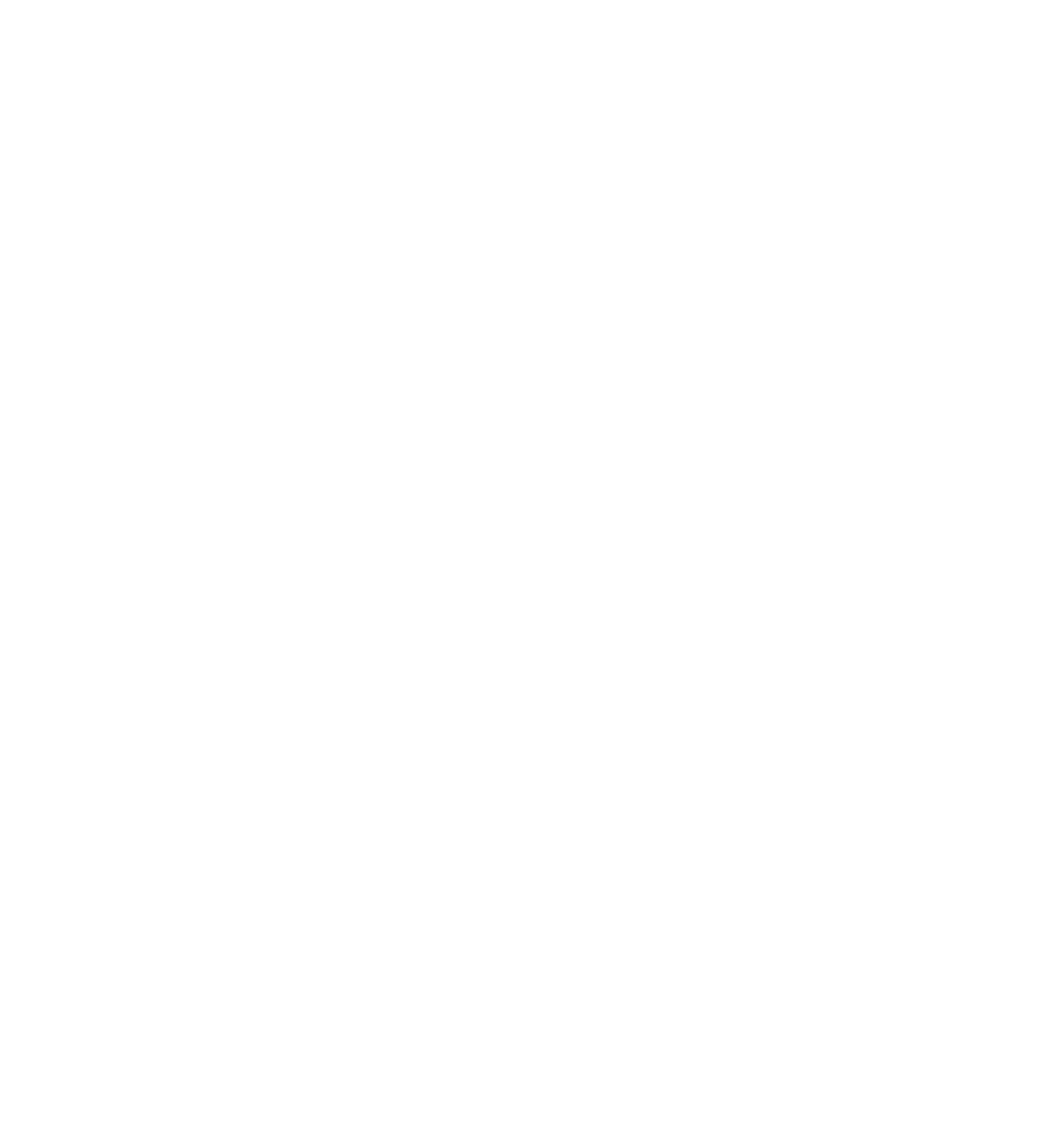
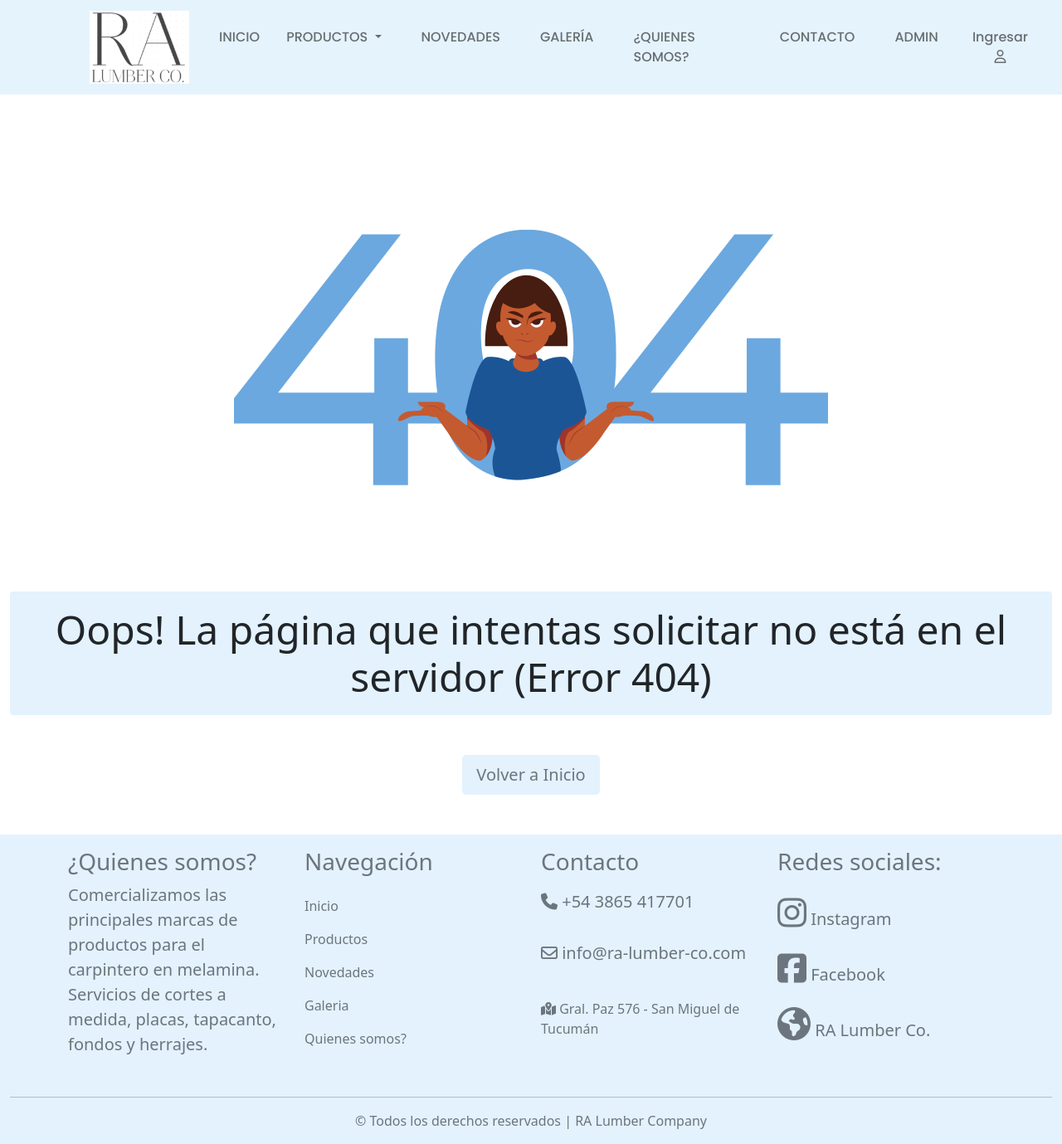
Before and after one commit to ignacioarroyo7/proyectoCRUD, a plain HTML site: page pages/error404.html in a window 1280 px wide. Shown: the whole page at 83% size. Before the commit the page ends 800 px from the top, so only its background shows below. Drawn offline with Linux system fonts and the light colour scheme; some packages are replaced by stand-ins of ours; a script that the page names is missing.

Commit message:
se realizo la estructura de la pagina error404

```diff
--- a/css/style.css
+++ b/css/style.css
@@ -18,7 +18,7 @@ main{
 }
 .font-nav{
     font-family: 'Poppins', sans-serif;
-    font-size: 18px;
+    font-size: 16px;
 }
 /*-------------------*/
 /*-------footer*/
--- a/pages/error404.html
+++ b/pages/error404.html
@@ -0,0 +1,211 @@
+<!DOCTYPE html>
+<html lang="es">
+<head>
+    <meta charset="UTF-8">
+    <meta http-equiv="X-UA-Compatible" content="IE=edge">
+    <meta name="viewport" content="width=device-width, initial-scale=1.0">
+    <meta name="description" content="Página web oficial de RA Lumber Company">
+    <meta name="keywords" content="RA,RA Lumber Company, Maderera RA,,Maderera Tucuman, Madera Tucuman, Melamina, Melamina Tucuman, Placas melamina">
+    <meta name="author" content="Arroyo Ignacio">
+    <link rel="stylesheet" href="../css/bootstrap.min.css">
+    <link rel="stylesheet" href="../css/style.css">
+
+    <link rel="preconnect" href="https://fonts.googleapis.com">
+<link rel="preconnect" href="https://fonts.gstatic.com" crossorigin>
+<link href="https://fonts.googleapis.com/css2?family=Poppins:wght@500&display=swap" rel="stylesheet">
+
+    <script src="//cdn.jsdelivr.net/npm/sweetalert2@11"></script>
+    <script src="https://kit.fontawesome.com/012f3cd5dc.js" crossorigin="anonymous"></script>
+    <title>Error 404 | RA Lumber Co.</title>
+</head>
+<body>
+    <header>
+        <nav class="navbar navbar-expand-lg navbar-light bg-nav-celeste">
+            <div class="container-fluid font-nav ms-xl-5">
+              <a class="navbar-brand ms-xl-5" href="../index.html">
+                  <img class="logo-nav" src="../images/logoRA-LumberCo.png" alt="logo RA Lumber Company">
+              </a>
+              <button class="navbar-toggler" type="button" data-bs-toggle="collapse" data-bs-target="#navbarNavDropdown" aria-controls="navbarNavDropdown" aria-expanded="false" aria-label="Toggle navigation">
+                <span class="navbar-toggler-icon"></span>
+              </button>
+              <div class="collapse navbar-collapse container" id="navbarNavDropdown">
+                <ul class="navbar-nav">
+                  <li class="nav-item">
+                    <a class="nav-link text-uppercase"  href="../index.html">Inicio</a>
+                  </li>
+                  <li class="nav-item dropdown">
+                    <a class="nav-link dropdown-toggle text-uppercase mx-xl-3" href="#" id="navbarDropdownMenuLink" role="button" data-bs-toggle="dropdown" aria-expanded="false">
+                      Productos
+                    </a>
+                    <ul class="dropdown-menu" aria-labelledby="navbarDropdownMenuLink">
+                      <li><a class="dropdown-item" href="#">Placas Melamina</a></li>
+                      <li><a class="dropdown-item" href="#">Revestimientos</a></li>
+                      <li><a class="dropdown-item" href="#">Fondos</a></li>
+                      <li><a class="dropdown-item" href="#">Tapacanto</a></li>
+                    </ul>
+                  </li>
+                  <li class="nav-item">
+                    <a class="nav-link text-uppercase mx-xl-3" href="#">Novedades</a>
+                  </li>
+                  <li class="nav-item">
+                    <a class="nav-link text-uppercase mx-xl-3" href="#">Galería</a>
+                  </li>
+                  <li class="nav-item">
+                    <a class="nav-link text-uppercase mx-xl-3" href="#">¿Quienes somos?</a>
+                  </li>
+                  <li class="nav-item">
+                    <a class="nav-link  text-uppercase mx-xl-3" href="#">Contacto</a>
+                  </li>
+                  <li class="nav-item">
+                    <a class="nav-link text-uppercase mx-xl-3" href="admin.html"
+                    >Admin</a>
+                  </li>
+                </ul>
+                <ul class="navbar-nav ms-lg-auto mb-2">
+                    <li class="nav-item">
+                      <a
+                        class="btn mt-2 nav-link"
+                        type="button"
+                        href="#"
+                        data-bs-toggle="modal"
+                        data-bs-target="#modalLogin"
+                      >
+                        Ingresar <i class="far fa-user fa-1x"></i></a
+                      >
+                    </li>
+                </ul>
+              </div>
+            </div>
+          </nav>
+    </header>
+    <main class="my-5">
+        <section class="container-fluid text-center">
+            <article>
+                <img class="img-fluid my-4" src="../images/Error_404_VectroForFree.png" alt="">
+            </article>
+            <article class="my-4">
+                <h3 class="display-5 mb-5 alert bg-celeste">Oops! La página que intentas solicitar no está en el servidor (Error 404)</h3>
+                <a class="my-5" href="../index.html"><button class="btn btn-lg bg-celeste text-muted">Volver a Inicio</button></a>
+            </article>
+        </section>
+    </main>
+    <!-- Modal login -->
+    <div class="modal fade" id="modalLogin" tabindex="-1" aria-labelledby="exampleModalLabel" aria-hidden="true">
+        <div class="modal-dialog">
+          <div class="modal-content">
+            <div class="modal-header bg-celeste">
+              <h5 class="modal-title text-muted" id="exampleModalLabel">Iniciar sesión</h5>
+              <button type="button" class="btn-close" data-bs-dismiss="modal" aria-label="Close"></button>
+            </div>
+            <div class="modal-body">
+              <form>
+                <div class="row mb-3">
+                    <label for="inputMail" class="col-sm-3 col-form-label text-center text-muted lead">Email</label>
+                    <div class="col-sm-9">
+                      <input type="email" class="form-control" id="inputMail">
+                    </div>
+                  </div>
+                  <div class="row mb-3">
+                    <label for="inputPass" class="col-sm-3 col-form-label text-center text-muted lead">Contraseña </label>
+                    <div class="col-sm-9">
+                      <input type="password" class="form-control" id="inputPass">
+                      <a class="text-muted" href="#">Olvidé mi contraseña</a>
+                    </div>
+                  </div>
+                  <div class="text-center">
+                    <button type="submit" class="btn bg-celeste my-2 text-muted">Ingresar <i class="fas fa-sign-in-alt text-muted"></i></button>
+                  </div>
+                </form>
+                  <hr>
+                  <div>
+                      <p class="lead text-muted text-center">Accedé con tus redes sociales:</p>
+                      <div class="row justify-content-around">
+                        <button class="btn btn-outline-primary col-sm-5 lead"><i class="fab fa-facebook fa-2x"></i>acebook</button>
+                        <button class="btn btn-outline-primary col-sm-5 lead"> <i class="fab fa-google fa-2x"></i>oogle</button>
+                      </div>
+                  </div>
+                  <hr>
+                  <div class="text-center">
+                      <p class="lead text-muted">¿No tenés cuenta? Registrate!</p>
+                      <a href="#">
+                        <button class="btn bg-celeste text-muted">Crear cuenta</button>
+                        </a>
+                  </div>
+            </div>
+          </div>
+        </div>
+        </div>
+    <footer class="bg-celeste container-fluid mt-2">
+        <div class="container">
+        <div class="row justify-content-around">
+            <div class="col-sm-12 col-lg-3 mb-3 mt-3">
+                <h3 class="text-muted lg-text-center">¿Quienes somos?</h3>
+                <p class="lead lg-text-center text-muted">Comercializamos las principales marcas de productos para el carpintero en melamina. Servicios de cortes a medida, placas, tapacanto, fondos y herrajes.</p>
+            </div>
+            <hr class="d-block d-lg-none">
+            <div class="col-sm-12 col-lg-3 mb-3 mt-3">
+                <h3 class="text-muted lg-text-center">Navegación</h3>
+                <nav class="navbar">
+                <ul class="navbar-nav">
+                    <li class="nav-item lg-ms-5">
+                        <a href="../index.html" class="nav-link text-muted ">Inicio</a>
+                    </li>
+                    <li class="nav-item lg-ms-5">
+                        <a href="#" class="nav-link text-muted">Productos</a>
+                    </li>
+                    <li class="nav-item lg-ms-5">
+                        <a href="#" class="nav-link text-muted">Novedades</a>
+                    </li>
+                    <li class="nav-item lg-ms-5">
+                        <a href="#" class="nav-link text-muted">Galeria</a>
+                    </li>
+                    <li class="nav-item lg-ms-5">
+                        <a href="#" class="nav-link text-muted">Quienes somos?</a>
+                    </li>
+                </ul>
+            </nav>
+            </div>
+            <hr class="d-block d-lg-none">
+            <div class="col-sm-12 col-lg-3 mb-3 mt-3">
+                <h3 class="text-muted lg-text-center">Contacto</h3>
+                <nav class=" navbar">
+                    <ul class="navbar-nav">
+                        <li class="nav-item lg-ms-3 mb-3">
+                            <p class="lead text-muted"><i class="fas fa-phone"></i> +54 3865 417701</p>
+                        </li>
+                        <li class="nav-item lg-ms-3 mb-3">
+                            <p class="lead text-muted"><i class="far fa-envelope"></i> info@ra-lumber-co.com</p>
+                        </li>
+                        <li class="nav-item lg-ms-3 mb-3">
+                            <a class="nav-link text-muted" href="https://g.page/RollingCodeSchool?share"><i class="fas fa-map-marked-alt"></i> Gral. Paz 576 - San Miguel de Tucumán</a>
+                        </li>
+                    </ul>
+                </nav>
+            </div>
+            <hr class="d-block d-lg-none">
+            <div class="col-sm-12 col-lg-3 mb-3 mt-3">
+                <h3 class="lg-text-center text-muted">Redes sociales:</h3>
+                <nav class="navbar">
+                    <ul class="navbar-nav">
+                        <li class="nav-item lg-ms-5 mb-2">
+                            <a href="../index.html" class="nav-link text-muted lead"><i class="fab fa-instagram fa-2x"></i> Instagram</a>
+                        </li>
+                        <li class="nav-item lg-ms-5 mb-2">
+                            <a href="#" class="nav-link text-muted lead"><i class="fab fa-facebook-square fa-2x"></i> Facebook</a>
+                        </li>
+                        <li class="nav-item lg-ms-5">
+                            <a href="#" class="nav-link text-muted lead"><i class="fas fa-globe-americas fa-2x"></i> RA Lumber Co.</a>
+                        </li>
+                    </ul>
+                </nav>
+            </div>
+        </div>
+        </div>
+        <hr>
+        <div class="row text-center">
+            <p class="text-muted">&copy Todos los derechos reservados | RA Lumber Company </p>
+        </div>
+    </footer>
+    <script src="../js/bootstrap.min.js"></script>
+</body>
+</html>
```
Also changed, not shown: pages/admin.html (+11 -10 lines), images/Error_404_VectroForFree.png (added).
